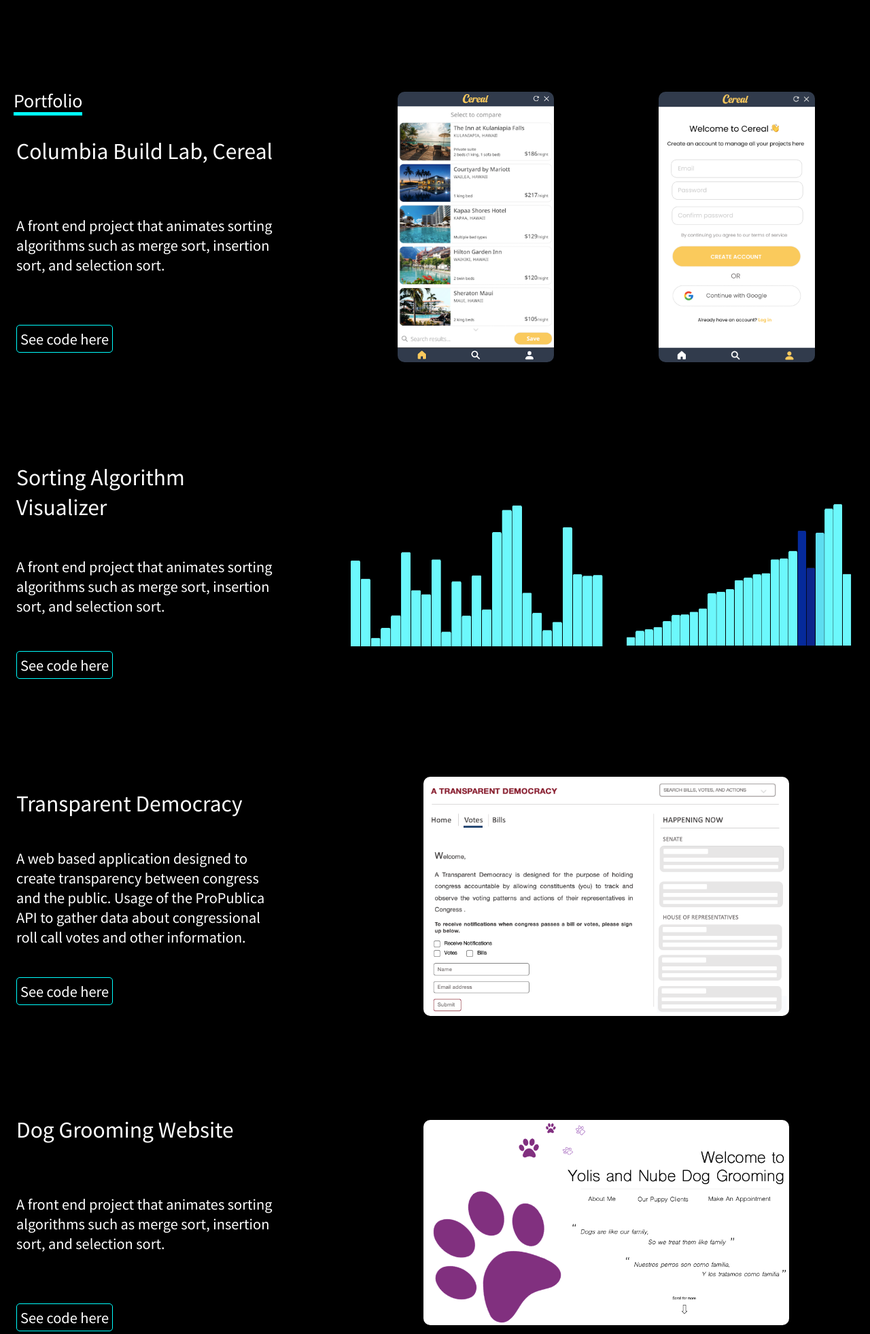
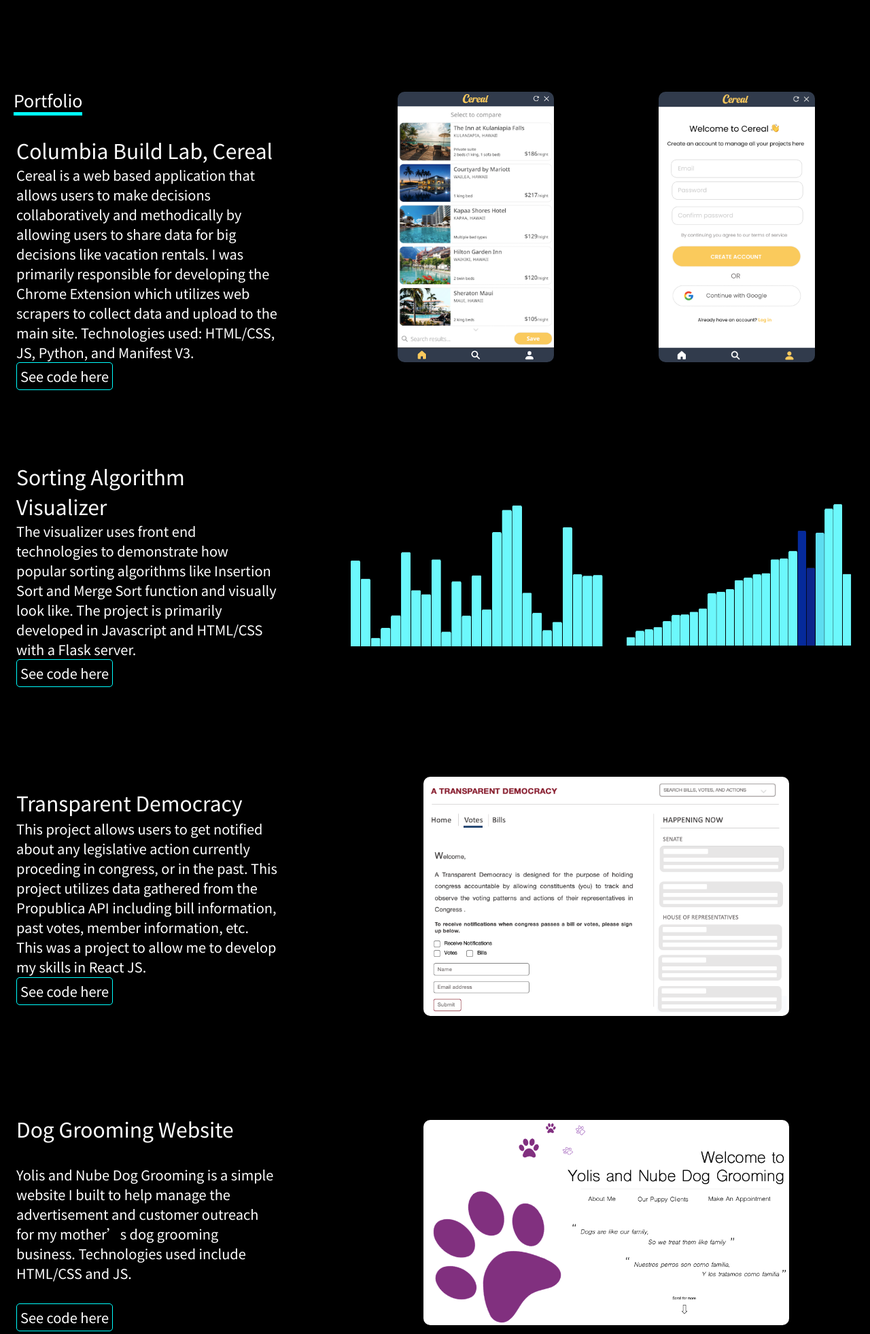
Before and after one commit to rl3020/RichardLopezCodes, a Flask app: page / in a window 1280 px wide. Shown: the part 601-2564 px from the top of the page at 68% size. Run offline with Flask 2, Linux system fonts and the light colour scheme.

Commit message:
updated template

```diff
--- a/templates/index.html
+++ b/templates/index.html
@@ -64,7 +64,7 @@
                 <div class="portfolio-left-content slide-from-left">
                     <div class="portfolio-name">Columbia Build Lab, Cereal</div>
                     <div class="portfolio-description">
-                        A front end project that animates sorting algorithms such as merge sort, insertion sort, and selection sort.
+                        Cereal is a web based application that allows users to make decisions collaboratively and methodically by allowing users to share data for big decisions like vacation rentals. I was primarily responsible for developing the Chrome Extension which utilizes web scrapers to collect data and upload to the main site. Technologies used: HTML/CSS, JS, Python, and Manifest V3.
                     </div>
                     <button class="portfolio-button" onclick="window.open('https://github.com/rl3020/Cereal_Chrome_Extension')">See code here</button>
                 </div>
@@ -86,7 +86,7 @@
                 <div class="portfolio-left-content slide-from-left">
                     <div class="portfolio-name">Sorting Algorithm Visualizer</div>
                     <div class="portfolio-description">
-                        A front end project that animates sorting algorithms such as merge sort, insertion sort, and selection sort.
+                        The  visualizer uses front end technologies to demonstrate how popular sorting algorithms like Insertion Sort and Merge Sort function and visually look like. The project is primarily developed in Javascript and HTML/CSS with a Flask server.
                     </div>
                     <button class="portfolio-button" onclick="window.open('https://github.com/rl3020/SortingAlgorithms')" >See code here</button>
                 </div>
@@ -108,7 +108,7 @@
                 <div class="portfolio-left-content slide-from-left">
                     <div class="portfolio-name">Transparent Democracy</div>
                     <div class="portfolio-description">
-                        A web based application designed to create transparency between congress and the public. Usage of the ProPublica API to gather data about congressional roll call votes and other information.
+                        This project allows users to get notified about any legislative action currently proceding in congress, or in the past. This project utilizes data gathered from the Propublica API including bill information, past votes, member information, etc. This was a project to allow me to develop my skills in React JS.
                     </div>
                     <button class="portfolio-button" onclick="window.open('https://github.com/rl3020/TransparentDemocracy')">See code here</button>
                 </div>
@@ -146,7 +146,7 @@
                 <div class="portfolio-left-content slide-from-left">
                     <div class="portfolio-name">Dog Grooming Website</div>
                     <div class="portfolio-description">
-                        A front end project that animates sorting algorithms such as merge sort, insertion sort, and selection sort.
+                        Yolis and Nube Dog Grooming is a simple website I built to help manage the advertisement and customer outreach for my mother’s dog grooming business.  Technologies used include HTML/CSS and JS.
                     </div>
                     <button class="portfolio-button" onclick="window.open('https://github.com/rl3020/DogGroomingWebsite')">See code here</button>
                 </div>
```
